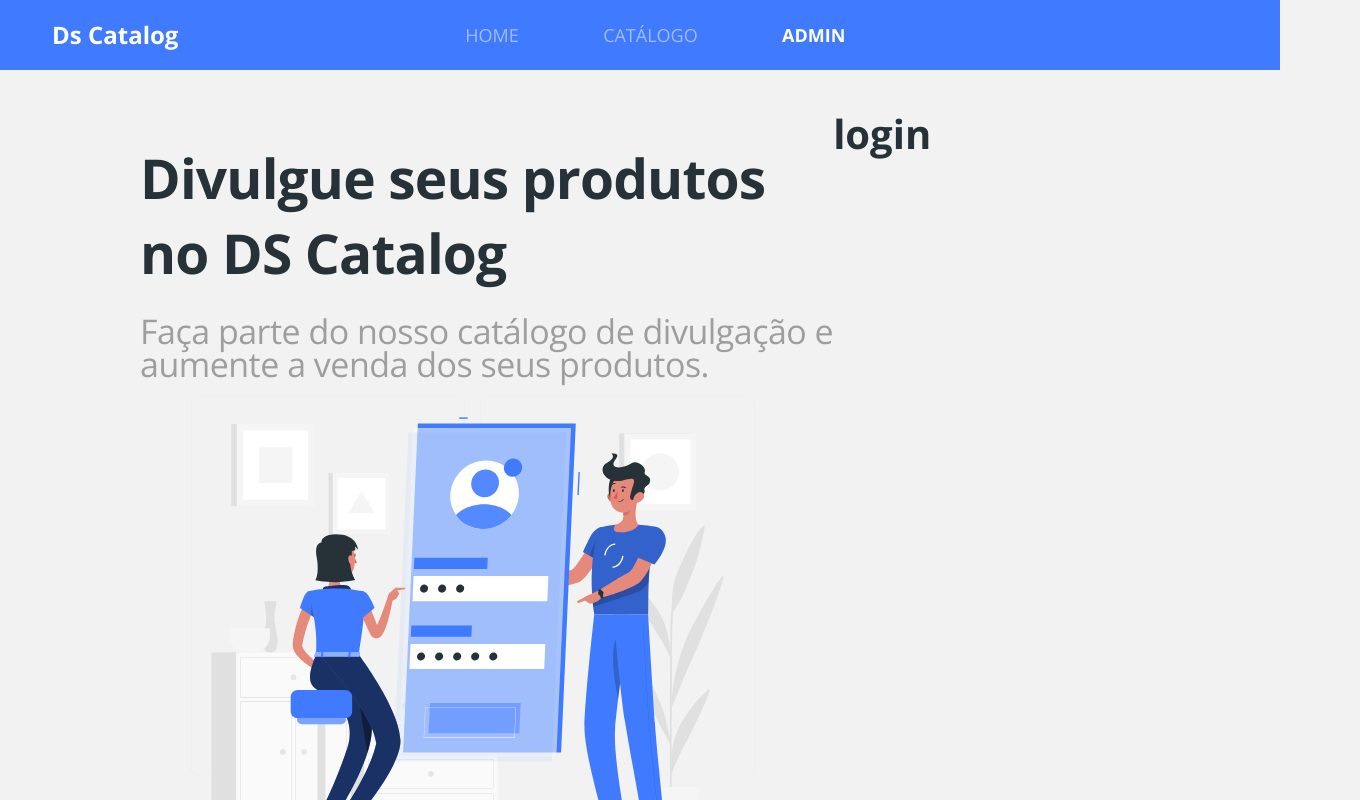
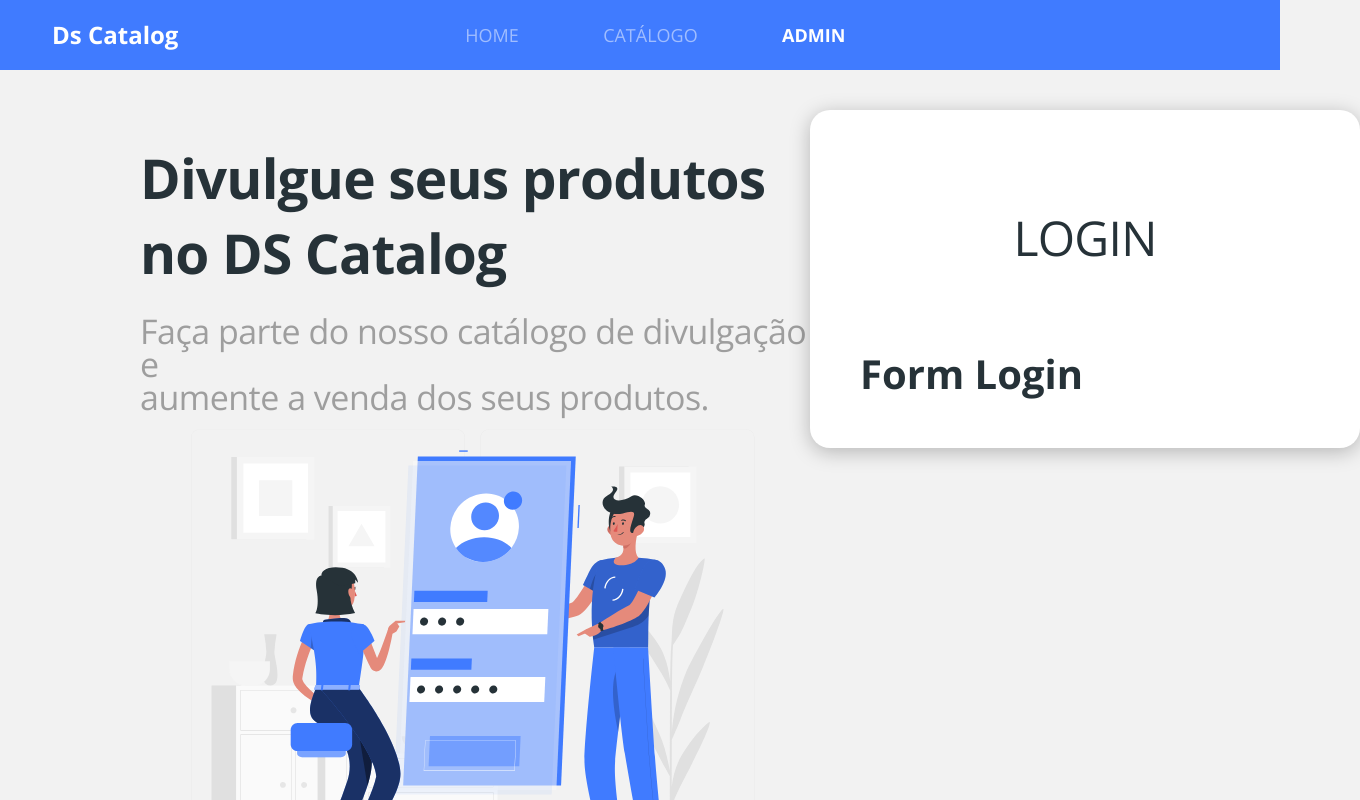
Before and after one commit to sirAndre1337/dscatalog, a React (Create React App) app in the folder front-web/: page /admin/auth/login in a window 1280 px wide. Shown: the top 800 px of the page, 1360 px wide, since content can reach past the window. Built offline with nearby package versions, Linux system fonts and the light colour scheme.

Commit message:
Componente base para os formularios de autenticaçao

```diff
--- /dev/null
+++ b/front-web/src/pages/Auth/components/Card/index.tsx
@@ -0,0 +1,20 @@
+import './styles.scss';
+
+type Props = {
+    title: string;
+    children: React.ReactNode;
+}
+
+const AuthCard = ({ title , children  }: Props) => {
+    return (
+        <div className='card-base auth-card'>
+            <h1 className='auth-card-title'>
+                {title}
+            </h1>
+                {children}
+        </div>
+    )
+}
+
+
+export default AuthCard;
--- /dev/null
+++ b/front-web/src/pages/Auth/components/Card/styles.scss
@@ -0,0 +1,15 @@
+.auth-card {
+    padding: 95px 50px 50px 50px;
+    border-radius: 20px;
+    width: 550px;
+}
+
+.auth-card-title {
+    text-transform: uppercase;
+    font-size: 48px;
+    line-height: 65px;
+    text-align: center;
+    letter-spacing: -0.015em;
+    color: #263238;
+    font-weight: normal;
+}
--- /dev/null
+++ b/front-web/src/pages/Auth/components/Login/index.tsx
@@ -0,0 +1,17 @@
+import AuthCard from '../Card';
+import './styles.scss';
+
+const Login = () => {
+    return (
+        <div>
+            <AuthCard title="Login">
+                <form className='login-form'>
+                    <h1>Form Login</h1>
+                </form>
+            </AuthCard>
+        </div>
+    )
+}
+
+
+export default Login;
--- /dev/null
+++ b/front-web/src/pages/Auth/components/Login/styles.scss
@@ -0,0 +1,3 @@
+.login-form {
+    margin-top: 80px;
+}
--- a/front-web/src/pages/Auth/index.tsx
+++ b/front-web/src/pages/Auth/index.tsx
@@ -1,6 +1,7 @@
 import './styles.scss';
 import { ReactComponent as AuthImage } from 'core/assets/images/auth.svg';
 import { Route, Switch } from 'react-router-dom';
+import Login from './components/Login';
 
 const Auth = () => (
     <div className='auth-container'>
@@ -16,7 +17,7 @@ const Auth = () => (
         <div className='auth-content'>
             <Switch>
                 <Route path="/admin/auth/login">
-                    <h1>login</h1>
+                    <Login />
                 </Route>
                 <Route path="/admin/auth/register">
                     <h1>registrar</h1>
```
